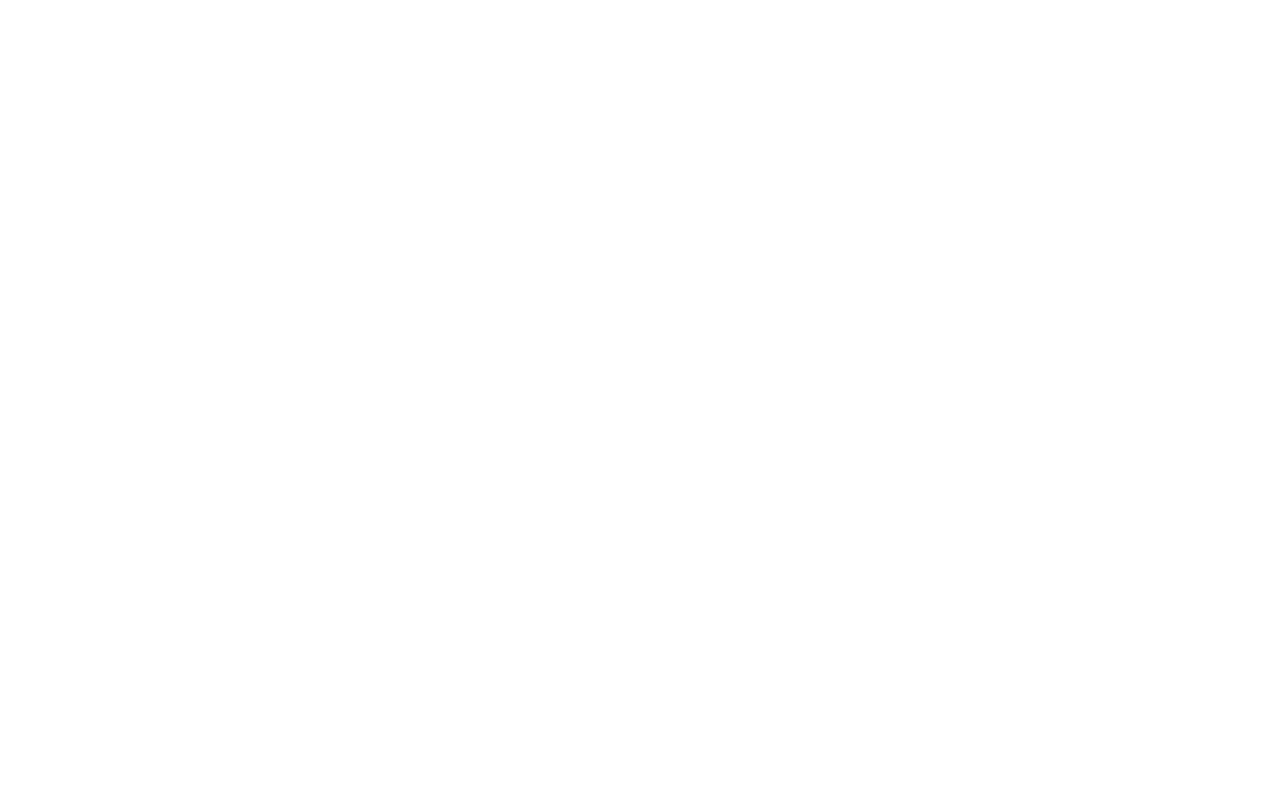
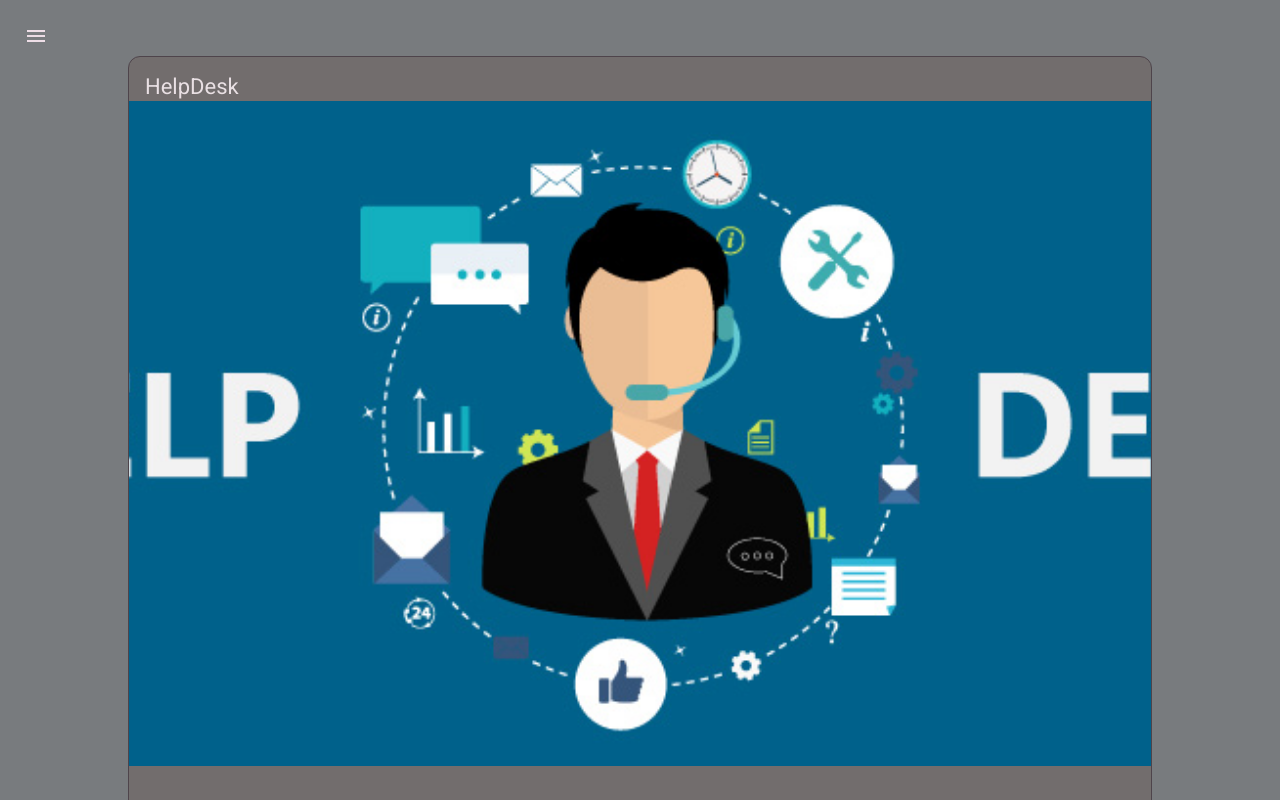
Before and after one commit to douglassqueiroz18/helpdesk, an Angular app in the folder frontend_helpdesk/: page /home in a window 1280 px wide. Before the commit this address led to /. Built offline with nearby package versions, Linux system fonts and the light colour scheme.

Commit message:
inserindo html e css do home

```diff
--- a/frontend_helpdesk/angular.json
+++ b/frontend_helpdesk/angular.json
@@ -54,7 +54,8 @@
               {
                 "glob": "**/*",
                 "input": "public"
-              }
+              },
+              "src/assets"
             ],
             "styles": [
               "@angular/material/prebuilt-themes/magenta-violet.css",
--- a/frontend_helpdesk/src/app/app.module.ts
+++ b/frontend_helpdesk/src/app/app.module.ts
@@ -9,7 +9,7 @@
 import {MatListModule} from '@angular/material/list';
 import {MatIconModule} from '@angular/material/icon';
 import { HomeComponent } from './components/home/home.component';
-
+import {MatCardModule} from '@angular/material/card';
 @NgModule({
   declarations: [
     AppComponent,
@@ -22,7 +22,8 @@
     MatButtonModule,
     MatSidenavModule,
     MatListModule,
-    MatIconModule
+    MatIconModule,
+    MatCardModule
   ],
   providers: [],
   bootstrap: [AppComponent]
--- /dev/null
+++ b/frontend_helpdesk/src/app/components/home/home.component.css
@@ -0,0 +1,58 @@
+.card {
+    width: 90%;
+    margin: auto;
+    background-color: rgb(114, 109, 109);
+    height: 50rem;
+  }
+
+  img {
+    height: 50rem;
+    width: 100%; /* para esticar horizontalmente */
+    object-fit: cover; /* cobre sem distorcer */
+  }
+
+  /* Telas até 768px (celulares e tablets menores) */
+  @media (max-width: 768px) {
+    .card {
+      width: 60%;
+      height: 23rem;
+    }
+
+    img {
+      height: 10rem;
+    }
+  }
+
+  /* Telas entre 769px e 1199px (tablets maiores, laptops) */
+  @media (max-width: 1199px) and (min-width: 769px) {
+    .card {
+      width: 80%;
+      height: 45rem;
+    }
+
+    img {
+      height: 45rem;
+    }
+  }
+  /* Telas grandes (1200px até 1919px) */
+@media (min-width: 1200px) and (max-width: 1919px) {
+    .card {
+      width: 80%;
+      height: 50rem;
+    }
+
+    img {
+      height: 50rem;
+    }
+  }
+  /* Telas ultrawide (1920px ou mais) */
+@media (min-width: 1920px) {
+    .card {
+      width: 85%;
+      height: 50rem;
+    }
+
+    img {
+      height: 50rem;
+    }
+  }
--- /dev/null
+++ b/frontend_helpdesk/src/app/components/home/home.component.html
@@ -0,0 +1,11 @@
+<mat-card class="card" appearance="outlined">
+    <mat-card-header>
+      <mat-card-title>HelpDesk</mat-card-title>
+    </mat-card-header>
+    <img mat-card-image src="assets/img/helpdesk.jpeg" alt="Imagem do nosso helpdesk">
+    <mat-card-content>
+      <p>
+        <br>Opa! Seja bem vindo ao sistema de helpdesk desenvolvido em Angular e Spring Boot. Aqui você pode abrir chamados, acompanhar o status deles e muito mais!<br>
+      </p>
+    </mat-card-content>
+  </mat-card>
--- a/frontend_helpdesk/src/app/components/home/home.component.ts
+++ b/frontend_helpdesk/src/app/components/home/home.component.ts
@@ -3,12 +3,8 @@
 @Component({
   selector: 'app-home',
   standalone: false,
-  template: `
-    <p>
-      home works!
-    </p>
-  `,
-  styles: ``
+  templateUrl:'home.component.html',
+  styleUrls: ['home.component.css'],
 })
 export class HomeComponent {
 
--- a/frontend_helpdesk/src/app/components/nav/nav.component.css
+++ b/frontend_helpdesk/src/app/components/nav/nav.component.css
@@ -2,6 +2,7 @@
     height: 100vh;
     display: flex;
     font-family: 'Roboto', sans-serif;
+    background-color: #787b7e;
   }
 
   .sidenav {
--- a/frontend_helpdesk/src/app/components/nav/nav.component.html
+++ b/frontend_helpdesk/src/app/components/nav/nav.component.html
@@ -1,7 +1,7 @@
 <mat-drawer-container class="container" autosize>
     <mat-drawer #drawer class="sidenav" mode="side">
       <mat-nav-list class="nav-list">
-        <a mat-list-item routerLink="/">
+        <a mat-list-item routerLink="/home">
             <i class="material-icons">Home</i>
             Home
         </a>
@@ -28,6 +28,7 @@
       <button class="menu mat-elevation-z8" (click)="drawer.toggle()" mat-icon-button>
         <mat-icon>menu</mat-icon>
       </button>
+      <router-outlet></router-outlet>
     </div>
 
   </mat-drawer-container>
--- a/frontend_helpdesk/src/app/components/nav/nav.component.ts
+++ b/frontend_helpdesk/src/app/components/nav/nav.component.ts
@@ -1,4 +1,5 @@
-import { Component } from '@angular/core';
+import { Component, OnInit } from '@angular/core';
+import { Router } from '@angular/router';
 
 @Component({
   selector: 'app-nav',
@@ -6,6 +7,13 @@
   templateUrl:'nav.component.html',
   styleUrls: ['nav.component.css'],
 })
-export class NavComponent {
+export class NavComponent  implements OnInit {
+  constructor( private router: Router) { }
+
+  ngOnInit(): void {
+    // Initialization logic here
+    this.router.navigate(['/home']);
+  }
+  // Add any additional methods or properties as needed
 
 }
```
Also changed, not shown: frontend_helpdesk/src/app/app-routing.module.ts (+8 -1 lines), frontend_helpdesk/src/assets/img/helpdesk.jpeg (added).
